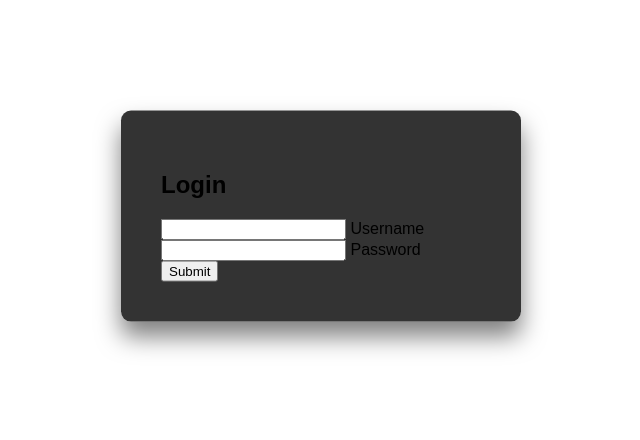
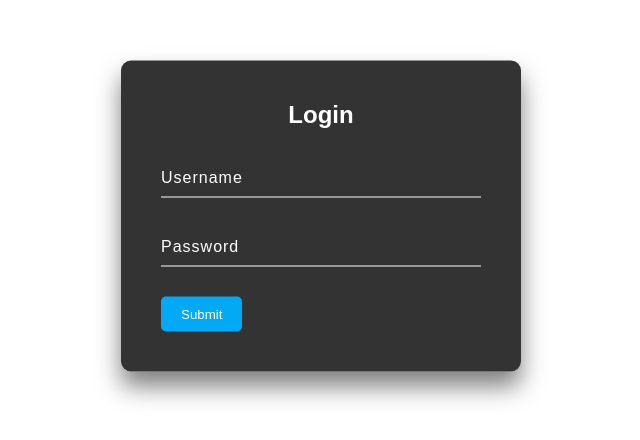
Before and after one commit to Douzandeh/Input-Form-UI-Design, a plain HTML site: page index.html in a window 1280 px wide. Shown: the part 184-624 px from the top of the page, without its empty margins (319-959 px from the left). Drawn offline with Linux system fonts and the light colour scheme.

Commit message:
The end mini Project Input

```diff
--- a/style.css
+++ b/style.css
@@ -18,3 +18,58 @@ body{
 	box-shadow: 0 15px 25px rgba(0,0,0,.5);
 	border-radius: 10px;
 }
+
+.box h2 {
+	margin: 0 0 30px;
+	padding: 0;
+	color: #fff;
+	text-align: center;
+}
+
+.box .inputBox{
+	position: relative;
+}
+
+.box .inputBox input{
+	width: 100%;
+	padding: 10px 0;
+	font-size: 16px;
+	color: #fff;
+	letter-spacing: 1px;
+	margin-bottom: 30px;
+	border:none;
+	border-bottom:1px solid #fff;
+	outline: none;
+	background:transparent;
+}
+
+.box .inputBox label{
+	position: absolute;
+	top: 0;
+	left: 0;
+	letter-spacing: 1px;
+	padding: 10px 0;
+	font-size: 16px;
+	color: #fff;
+	pointer-events: none;
+	transition: .5s;
+}
+
+.box .inputBox input:focus ~ label,
+.box .inputBox input:valid ~ label{
+	top: -20px;
+	left: 0;
+	color: #03a9f4;
+	font-size: 12px;
+}
+
+.box input[type="submit"]{
+	background:transparent;
+	border:none;
+	outline: none;
+	color: #fff;
+	background:#03a9f4;
+	padding: 10px 20px;
+	cursor: pointer;
+	border-radius: 5px;
+}
```
